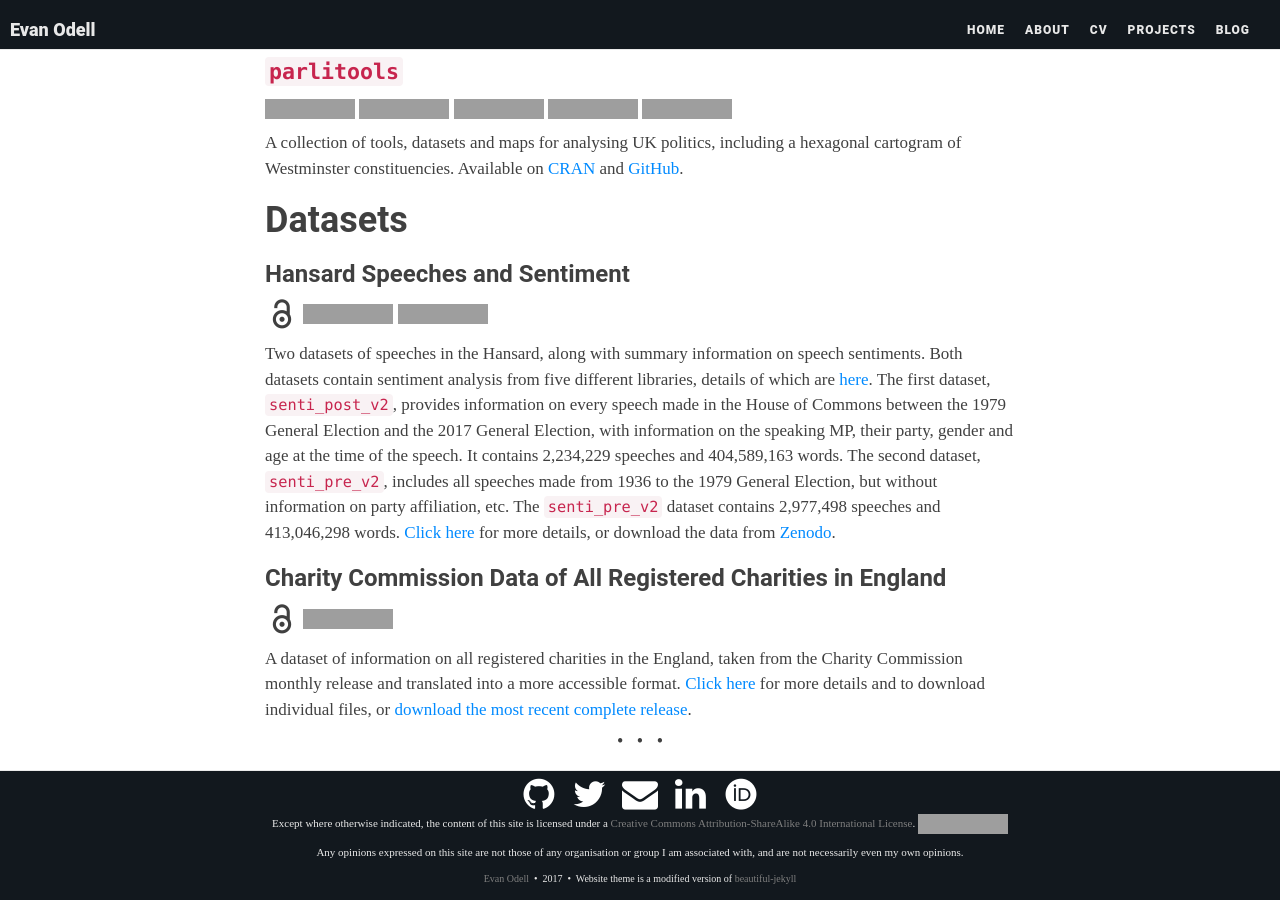
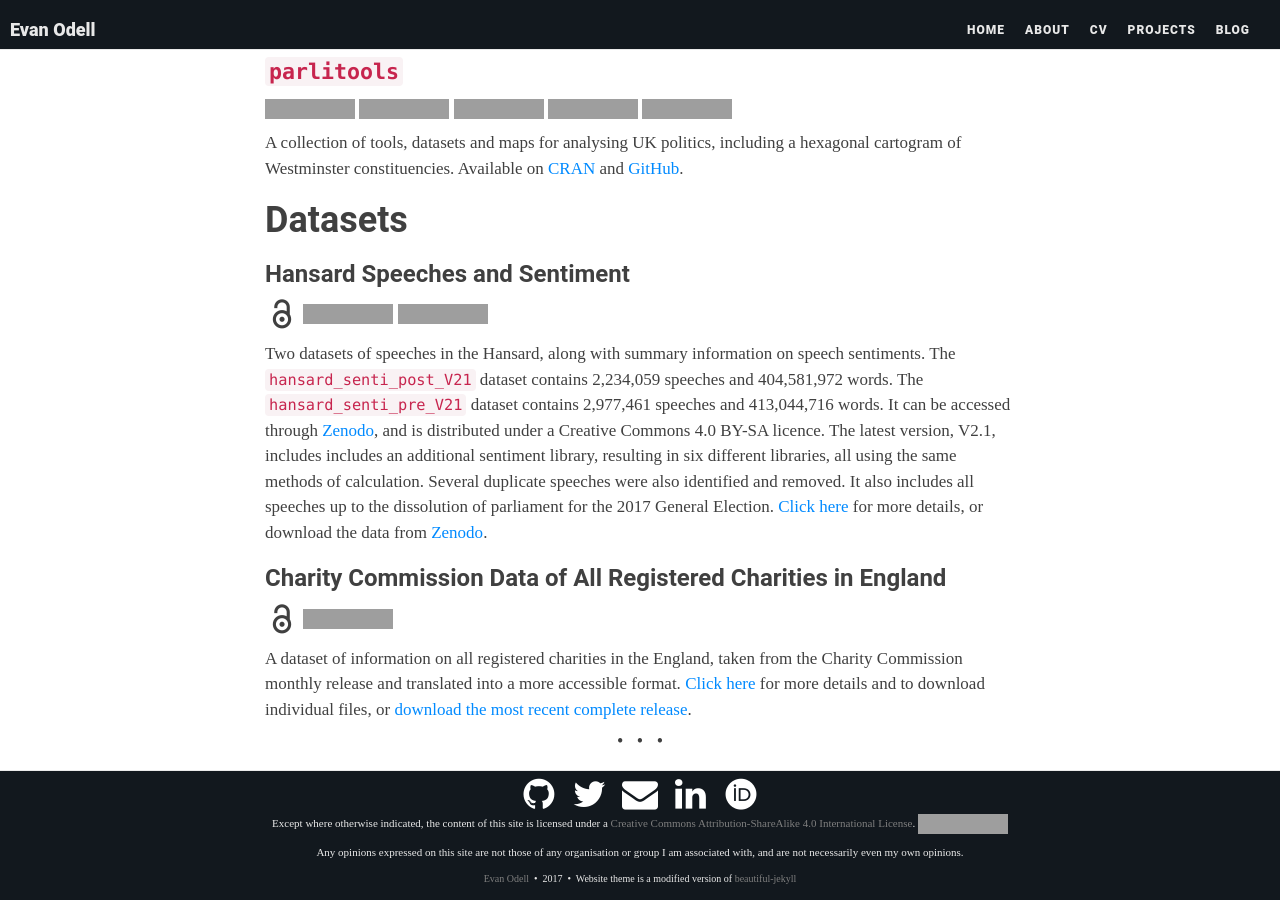
Before and after one commit to evanodell/evanodell.com, a Jekyll site: the page built from projects/index.md, in a window 1280 px wide and 900 px high, scrolled down 1329 px, cut to the strip 0-900 px from the top of the window. Built offline with Jekyll 4.4.1, drawn with Linux system fonts in a browser that asks for light colours; nearby versions of some CDN libraries; some web fonts are replaced; grey boxes are pictures that could not be loaded.

Commit message:
fixed some broken links

```diff
--- a/projects/index.md
+++ b/projects/index.md
@@ -73,11 +73,11 @@
 
 ## Datasets
 
-### [Hansard Speeches and Sentiment]({{ site.url }}/datasets/hansard-data)
+### [Hansard Speeches and Sentiment]({{ site.url }}/projects/datasets/hansard-data)
 
-<span class="fa-stack fa"> <i class="ai ai-open-access ai-2x"></i></span> <a rel="license" href="https://creativecommons.org/licenses/by-sa/4.0/"><img alt="Creative Commons License" style="border-width:0" src="https://i.creativecommons.org/l/by-sa/4.0/80x15.png" /></a> [![DOI](https://zenodo.org/badge/DOI/10.5281/zenodo.579712.svg)](https://doi.org/10.5281/zenodo.579712)
+<span class="fa-stack fa"> <i class="ai ai-open-access ai-2x"></i></span> <a rel="license" href="https://creativecommons.org/licenses/by-sa/4.0/"><img alt="Creative Commons License" style="border-width:0" src="https://i.creativecommons.org/l/by-sa/4.0/80x15.png" /></a> [![DOI](https://zenodo.org/badge/DOI/10.5281/zenodo.820163.svg)](https://doi.org/10.5281/zenodo.820163)
 
-Two datasets of speeches in the Hansard, along with summary information on speech sentiments. Both datasets contain sentiment analysis from five different libraries, details of which are [here]({{ site.url }}/datasets/hansard-data/#sentiment-classification-methods). The first dataset, `senti_post_v2`, provides information on every speech made in the House of Commons between the 1979 General Election and the 2017 General Election, with information on the speaking MP, their party, gender and age at the time of the speech. It contains 2,234,229 speeches and 404,589,163 words. The second dataset, `senti_pre_v2`, includes all speeches made from 1936 to the 1979 General Election, but without information on party affiliation, etc. The `senti_pre_v2` dataset contains 2,977,498 speeches and 413,046,298 words. [Click here]({{ site.url }}/datasets/hansard-data) for more details, or download the data from [Zenodo](https://zenodo.org/record/579712).
+Two datasets of speeches in the Hansard, along with summary information on speech sentiments. The `hansard_senti_post_V21` dataset contains 2,234,059 speeches and 404,581,972 words. The `hansard_senti_pre_V21` dataset contains 2,977,461 speeches and 413,044,716 words. It can be accessed through [Zenodo](https://zenodo.org/record/579712), and is distributed under a Creative Commons 4.0 BY-SA licence. The latest version, V2.1, includes includes an additional sentiment library, resulting in six different libraries, all using the same methods of calculation. Several duplicate speeches were also identified and removed. It also includes all speeches up to the dissolution of parliament for the 2017 General Election. [Click here]({{ site.url }}/projects/datasets/hansard-data) for more details, or download the data from [Zenodo](https://doi.org/10.5281/zenodo.780985).
 
 ### [Charity Commission Data of All Registered Charities in England]({{ site.url }}/datasets/charity-data)
 
```
Also changed, not shown: projects/datasets/hansard-data/index.md (+9 -7 lines).
